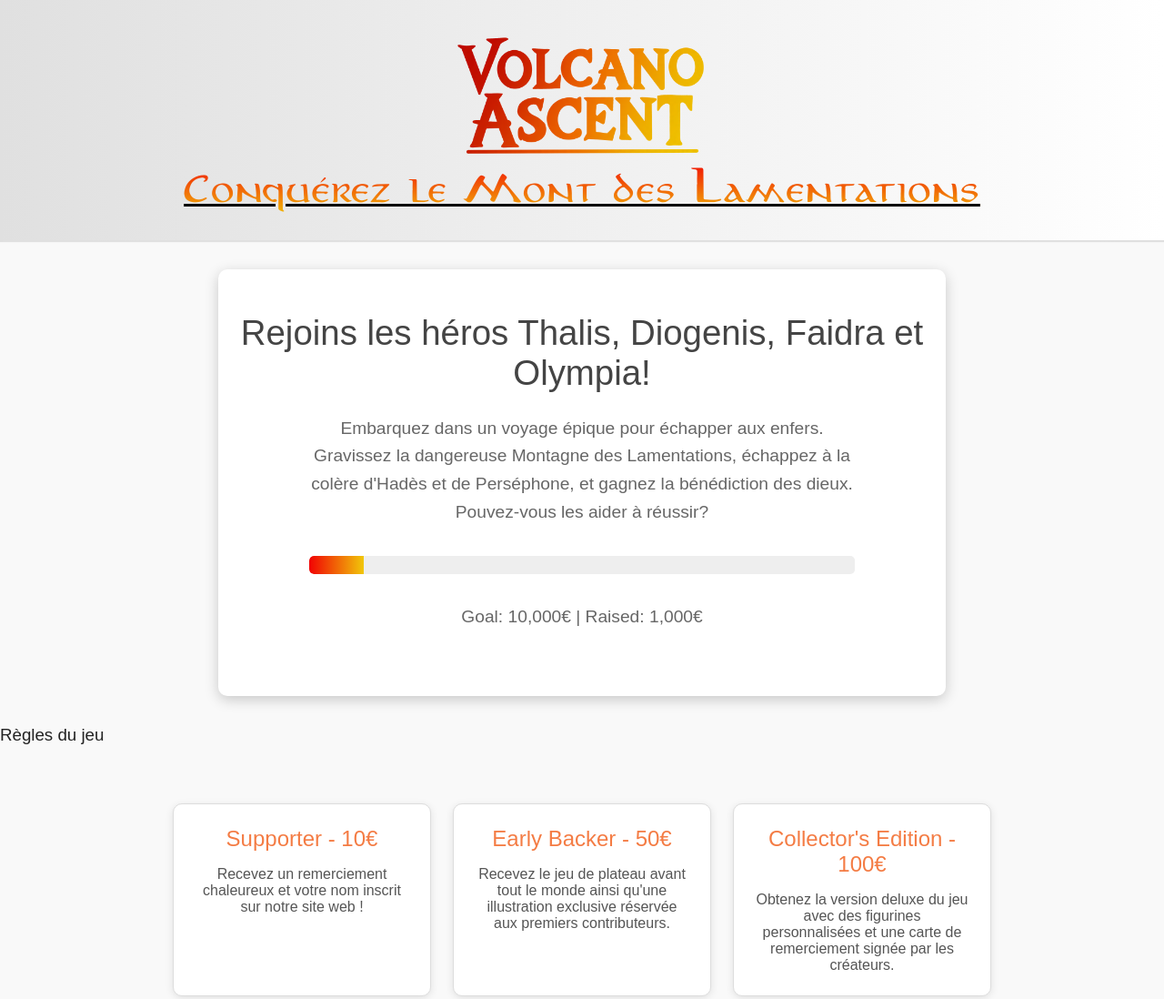
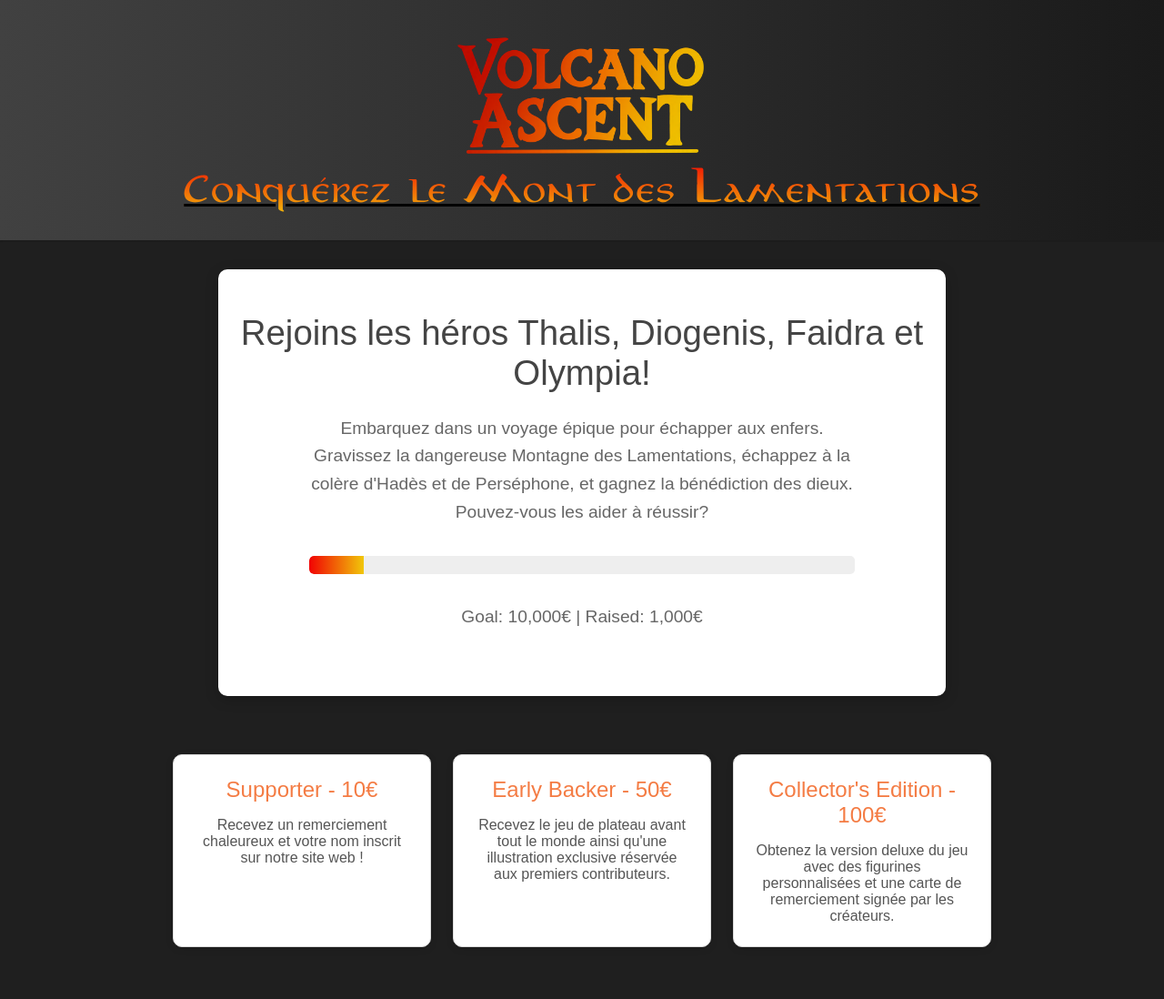
Before and after one commit to roucky44/--EDD, a plain HTML site: page index.html in a window 1280 px wide. Shown: the top 1098 px of the page at 91% size. Drawn offline with nearby package versions, Linux system fonts and the light colour scheme; animation ran at ten frames a second.

Commit message:
html embodiment modifications

```diff
--- a/index.html
+++ b/index.html
@@ -36,11 +36,6 @@
         <p><strong>Goal:</strong> 10,000€ | <strong>Raised:</strong> 1,000€</p>
       </div>
 
-      <div class="siderules">
-        <h3>Règles du jeu</h3>
-
-      </div>
-
       <section class="rewards">
         <div class="reward">
           <h3>Supporter - 10€</h3>
--- a/stryle.css
+++ b/stryle.css
@@ -26,19 +26,20 @@
 }
 
 
-/* Reset and Base Styles */
+/* Reset and base settings */
 body {
     font-family: 'Roboto', sans-serif;
     margin: 0;
     padding: 0;
-    background-color: #f9f9f9;
+    background-color: #1f1f1f;
     color: #222222;
     overflow-x: hidden;
+    min-height: 100vh;
 }
 
 /* Header */
 header {
-    background: linear-gradient(to right, #e0e0e0, #ffffff);
+    background: linear-gradient(to right, #414141, #1a1a1a);
     padding: 1.5rem 1rem;
     text-align: center;
     box-shadow: 0 .125rem .0625rem rgba(0, 0, 0, 0.1);
```
